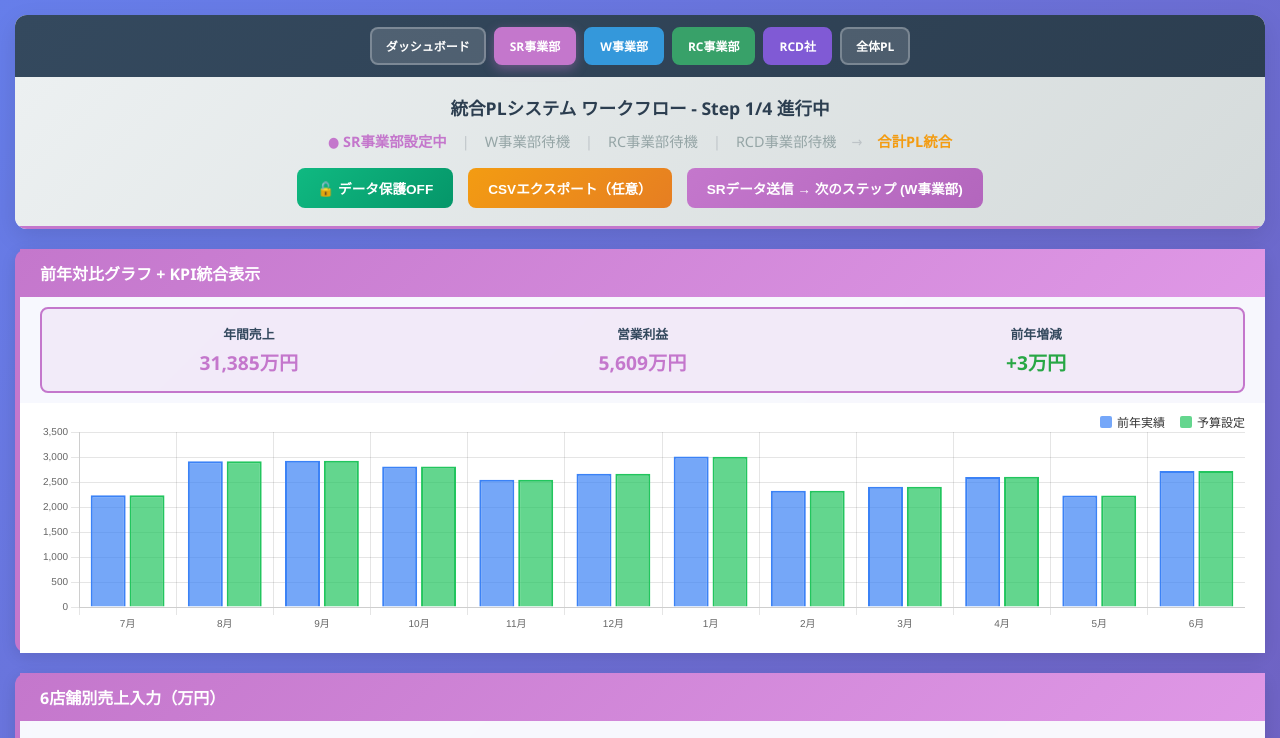
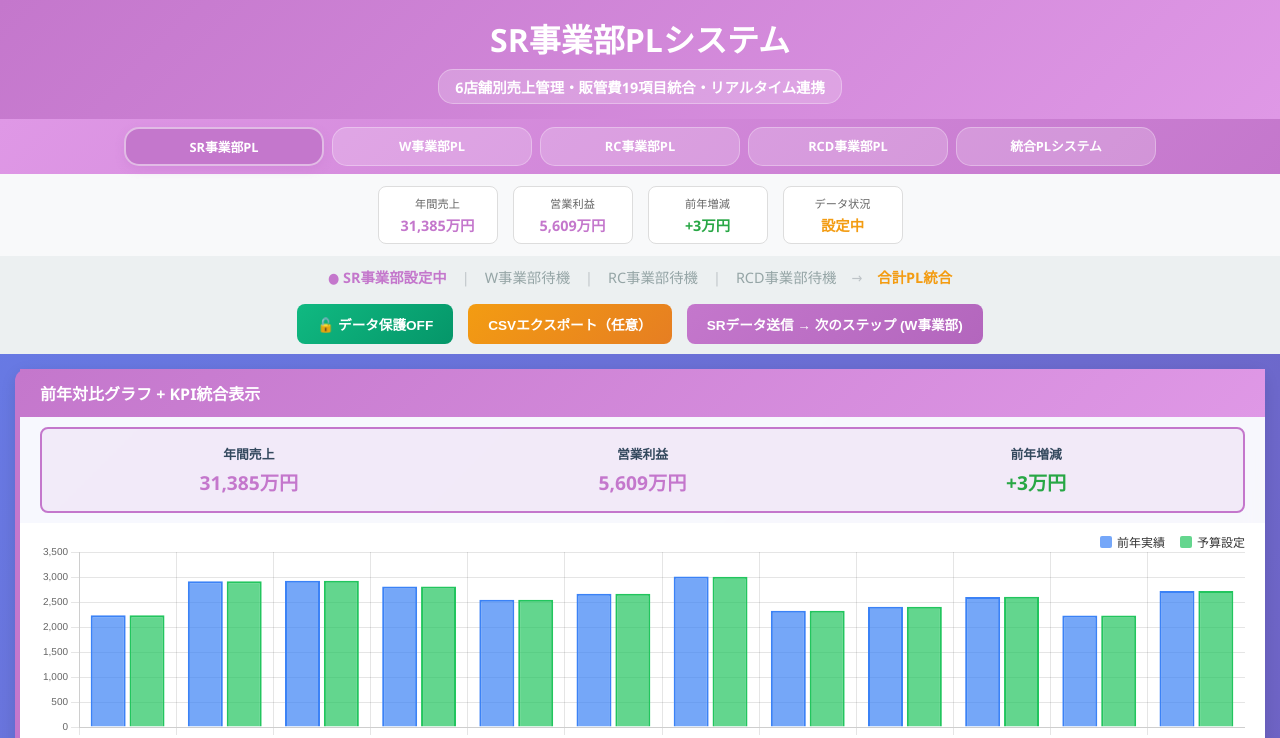
Before and after one commit to ratia-company-pl/rc, a plain HTML site: page department-pl/sr-pl.html in a window 1280 px wide. Shown: the top 738 px of the page. Drawn offline with nearby package versions, Linux system fonts and the light colour scheme.

Commit message:
Update sr-pl.html

```diff
--- a/department-pl/sr-pl.html
+++ b/department-pl/sr-pl.html
@@ -17,6 +17,153 @@
             background: linear-gradient(135deg, #667eea 0%, #764ba2 100%);
             min-height: 100vh;
             color: #333;
+        }
+
+        /* 4行ヘッダー構造 */
+        .header-row1 {
+            background: linear-gradient(135deg, #C477CC 0%, #DF98E6 100%);
+            color: white;
+            padding: 15px 20px;
+            text-align: center;
+        }
+
+        .header-title {
+            font-size: 2em;
+            font-weight: bold;
+            margin-bottom: 8px;
+        }
+
+        .version-info {
+            background: rgba(255, 255, 255, 0.2);
+            color: white;
+            padding: 6px 16px;
+            border-radius: 15px;
+            font-weight: bold;
+            font-size: 0.9em;
+            border: 1px solid rgba(255, 255, 255, 0.3);
+            display: inline-block;
+        }
+
+        /* 2行目: グローバルナビゲーション（5ボタン） */
+        .header-row2 {
+            background: linear-gradient(135deg, #DF98E6 0%, #C477CC 100%);
+            padding: 8px 15px;
+        }
+
+        .nav-container {
+            display: flex;
+            gap: 8px;
+            justify-content: center;
+            flex-wrap: wrap;
+        }
+
+        .btn {
+            flex: 1;
+            min-width: 160px;
+            max-width: 200px;
+            padding: 8px 16px;
+            font-size: 0.8em;
+            border-radius: 15px;
+            font-weight: 600;
+            transition: all 0.3s ease;
+            background: rgba(255, 255, 255, 0.2);
+            color: white;
+            border: 1px solid rgba(255, 255, 255, 0.3);
+            text-decoration: none;
+            text-align: center;
+            cursor: pointer;
+        }
+
+        .btn:hover {
+            background: rgba(255, 255, 255, 0.3);
+            transform: translateY(-1px);
+            color: white;
+            text-decoration: none;
+        }
+
+        /* アクティブボタン（SR事業部） */
+        .btn-active-sr {
+            background: #C477CC !important;
+            box-shadow: 0 4px 8px rgba(196, 119, 204, 0.3);
+            border: 2px solid rgba(255, 255, 255, 0.5) !important;
+        }
+
+        .btn-active-w {
+            background: #3498db !important;
+            box-shadow: 0 4px 8px rgba(52, 152, 219, 0.3);
+        }
+        .btn-active-rc {
+            background: #27ae60 !important;
+            box-shadow: 0 4px 8px rgba(39, 174, 96, 0.3);
+        }
+        .btn-active-rcd {
+            background: #9b59b6 !important;
+            box-shadow: 0 4px 8px rgba(155, 89, 182, 0.3);
+        }
+        .btn-active-unified {
+            background: #f39c12 !important;
+            box-shadow: 0 4px 8px rgba(243, 156, 18, 0.3);
+        }
+
+        /* 3行目: KPIカード */
+        .header-row3 {
+            background: #f8f9fa;
+            padding: 12px 15px;
+        }
+
+        .mini-kpi-container {
+            display: flex;
+            gap: 15px;
+            justify-content: center;
+            flex-wrap: wrap;
+        }
+
+        .mini-kpi {
+            background: white;
+            border-radius: 8px;
+            padding: 8px 12px;
+            border: 1px solid #ddd;
+            min-width: 120px;
+            text-align: center;
+        }
+
+        .mini-kpi-label {
+            font-size: 0.7em;
+            color: #666;
+            margin-bottom: 3px;
+        }
+
+        .mini-kpi-value {
+            font-size: 0.9em;
+            font-weight: bold;
+            color: #C477CC;
+        }
+
+        /* 4行目: 連携ステータス */
+        .header-row4 {
+            background: #ecf0f1;
+            padding: 10px 15px;
+            text-align: center;
+        }
+
+        .workflow-info {
+            font-size: 0.9rem;
+            color: #34495e;
+            text-align: center;
+            line-height: 1.6;
+            display: flex;
+            justify-content: center;
+            align-items: center;
+            flex-wrap: wrap;
+            gap: 5px;
+            margin-bottom: 15px;
+        }
+
+        .workflow-actions {
+            display: flex;
+            justify-content: center;
+            gap: 15px;
+            flex-wrap: wrap;
         }
 
         .container {
@@ -62,89 +209,6 @@
             z-index: 1999;
         }
 
-        /* ヘッダーセクション */
-        .header-section {
-            background: rgba(255, 255, 255, 0.95);
-            backdrop-filter: blur(10px);
-            border-radius: 12px;
-            margin-bottom: 20px;
-            box-shadow: 0 8px 25px rgba(0, 0, 0, 0.1);
-            overflow: hidden;
-        }
-
-        .nav-section {
-            background: linear-gradient(135deg, #34495e 0%, #2c3e50 100%);
-            padding: 12px 20px;
-        }
-
-        .nav-buttons {
-            display: flex;
-            flex-wrap: wrap;
-            gap: 8px;
-            justify-content: center;
-        }
-
-        .btn-nav {
-            padding: 8px 14px;
-            border: 2px solid rgba(255,255,255,0.25);
-            border-radius: 8px;
-            background: rgba(255,255,255,0.15);
-            color: white;
-            text-decoration: none;
-            font-weight: 600;
-            font-size: 0.75rem;
-            transition: all 0.3s ease;
-            white-space: nowrap;
-        }
-
-        .btn-nav:hover {
-            background: rgba(255,255,255,0.25);
-            transform: translateY(-1px);
-        }
-
-        .btn-nav.btn-sr {
-            background: #C477CC;
-            border-color: #C477CC;
-            box-shadow: 0 4px 12px rgba(196, 119, 204, 0.4);
-        }
-        .btn-nav.btn-w { background: #3498db; border-color: #3498db; }
-        .btn-nav.btn-rc { background: #38a169; border-color: #38a169; }
-        .btn-nav.btn-rcd { background: #805ad5; border-color: #805ad5; }
-
-        .workflow-section {
-            background: linear-gradient(135deg, #ecf0f1 0%, #d5dbdb 100%);
-            padding: 18px 20px;
-            border-bottom: 3px solid #C477CC;
-        }
-
-        .workflow-title {
-            font-size: 1.1rem;
-            font-weight: 700;
-            color: #2c3e50;
-            margin-bottom: 10px;
-            text-align: center;
-        }
-
-        .workflow-info {
-            font-size: 0.9rem;
-            color: #34495e;
-            text-align: center;
-            line-height: 1.6;
-            display: flex;
-            justify-content: center;
-            align-items: center;
-            flex-wrap: wrap;
-            gap: 5px;
-            margin-bottom: 15px;
-        }
-
-        .workflow-actions {
-            display: flex;
-            justify-content: center;
-            gap: 15px;
-            flex-wrap: wrap;
-        }
-
         .action-btn {
             padding: 10px 20px;
             border: none;
@@ -584,9 +648,35 @@
 
         /* レスポンシブ対応 */
         @media (max-width: 768px) {
+            .header-row1, .header-row2, .header-row3, .header-row4 {
+                padding: 10px;
+            }
+
+            .header-title {
+                font-size: 1.3em;
+            }
+
+            .nav-container {
+                flex-direction: column;
+                align-items: center;
+            }
+
+            .btn {
+                min-width: 200px;
+                max-width: 300px;
+            }
+
+            .mini-kpi-container {
+                flex-direction: column;
+                align-items: center;
+            }
+
+            .workflow-info {
+                flex-direction: column;
+                gap: 10px;
+            }
+
             .container { padding: 10px; }
-            .nav-buttons { gap: 6px; }
-            .btn-nav { padding: 6px 10px; font-size: 0.7rem; }
             .input-controls { flex-direction: column; align-items: stretch; }
             .preset-buttons { justify-content: center; }
             .settings-inline { justify-content: center; }
@@ -595,22 +685,48 @@
     </style>
 </head>
 <body>
-    <div class="container">
-        <!-- ヘッダーセクション -->
-        <div class="header-section">
-            <div class="nav-section">
-                <div class="nav-buttons">
-                    <a href="../index.html" class="btn-nav">ダッシュボード</a>
-                    <a href="sr-pl.html" class="btn-nav btn-sr">SR事業部</a>
-                    <a href="w-pl.html" class="btn-nav btn-w">W事業部</a>
-                    <a href="rc-pl.html" class="btn-nav btn-rc">RC事業部</a>
-                    <a href="rcd-pl.html" class="btn-nav btn-rcd">RCD社</a>
-                    <a href="../combined-dashboard/index.html" class="btn-nav">全体PL</a>
-                </div>
-            </div>
-
-            <div class="workflow-section">
-                <div class="workflow-title">統合PLシステム ワークフロー - Step 1/4 進行中</div>
+    <!-- 4行ヘッダー構造 -->
+    <!-- 1行目: タイトル -->
+    <div class="header-row1">
+        <h1 class="header-title">SR事業部PLシステム</h1>
+        <div class="version-info">6店舗別売上管理・販管費19項目統合・リアルタイム連携</div>
+    </div>
+
+    <!-- 2行目: グローバルナビゲーション（5ボタン） -->
+    <div class="header-row2">
+        <div class="nav-container">
+            <a href="#" class="btn btn-active-sr">SR事業部PL</a>
+            <a href="w-pl-fixed.html" class="btn">W事業部PL</a>
+            <a href="rc-pl-corrected.html" class="btn">RC事業部PL</a>
+            <a href="rcd-pl-corrected.html" class="btn">RCD事業部PL</a>
+            <a href="enhanced_combined_pl.html" class="btn">統合PLシステム</a>
+        </div>
+    </div>
+
+    <!-- 3行目: KPIカード -->
+    <div class="header-row3">
+        <div class="mini-kpi-container">
+            <div class="mini-kpi">
+                <div class="mini-kpi-label">年間売上</div>
+                <div class="mini-kpi-value" id="mini-annual-total">31,365万円</div>
+            </div>
+            <div class="mini-kpi">
+                <div class="mini-kpi-label">営業利益</div>
+                <div class="mini-kpi-value" id="mini-annual-profit">5,903万円</div>
+            </div>
+            <div class="mini-kpi">
+                <div class="mini-kpi-label">前年増減</div>
+                <div class="mini-kpi-value" id="mini-annual-diff">+1万円</div>
+            </div>
+            <div class="mini-kpi">
+                <div class="mini-kpi-label">データ状況</div>
+                <div class="mini-kpi-value" id="mini-data-status">設定中</div>
+            </div>
+        </div>
+    </div>
+
+    <!-- 4行目: ワークフロー情報 -->
+    <div class="header-row4">
         <div class="workflow-info">
             <span style="color: #C477CC; font-weight: 700;">● SR事業部設定中</span>
             <span style="margin: 0 10px; color: #bdc3c7;">|</span>
@@ -634,8 +750,8 @@
             </button>
         </div>
     </div>
-        </div>
-
+
+    <div class="container">
         <!-- チャート・KPIセクション -->
         <div class="chart-section">
             <div class="chart-header">
@@ -736,7 +852,7 @@
         <!-- 販管費セクション -->
         <div class="expense-section">
             <div class="expense-header">
-                販管費37項目統一表示
+                販管費19項目統一表示
             </div>
             <table class="expense-table">
                 <thead>
@@ -789,7 +905,7 @@
         const months = ['7月', '8月', '9月', '10月', '11月', '12月', '1月', '2月', '3月', '4月', '5月', '6月'];
         let monthlyChart = null;
 
-        // 37項目統一フォーマット定義
+        // 販管費19項目統一フォーマット定義
         const unifiedExpenseItems = [
             { id: 1, name: "人件費統合", srId: 1 },
             { id: 2, name: "法定福利費", srId: 2 },
@@ -809,20 +925,7 @@
             { id: 16, name: "リース料", srId: 16 },
             { id: 17, name: "保険料", srId: 17 },
             { id: 18, name: "支払報酬料", srId: 18 },
-            { id: 19, name: "減価償却費", srId: 19 },
-            { id: 20, name: "役員報酬", srId: null },
-            { id: 21, name: "役員法定福利費", srId: null },
-            { id: 22, name: "管理諸費", srId: null },
-            { id: 23, name: "修繕費", srId: null },
-            { id: 24, name: "車両費", srId: null },
-            { id: 25, name: "租税公課", srId: null },
-            { id: 26, name: "交際費", srId: null },
-            { id: 27, name: "諸会費", srId: null },
-            { id: 28, name: "会議費", srId: null },
-            { id: 29, name: "福利厚生費", srId: null },
-            { id: 30, name: "研修費", srId: null },
-            { id: 31, name: "雑費", srId: null },
-            { id: 32, name: "寄付金", srId: null }
+            { id: 19, name: "減価償却費", srId: 19 }
         ];
 
         // SR販管費19項目定義
@@ -1001,7 +1104,7 @@
                     srData: JSON.parse(JSON.stringify(srData)),
                     protectionState: dataProtectionState.isProtected,
                     timestamp: new Date().toISOString(),
-                    version: 'v2.0'
+                    version: 'v5.0'
                 };
 
                 localStorage.setItem('pl_system_sr_corrected_data', JSON.stringify(storageData));
@@ -1225,7 +1328,7 @@
             tbody.innerHTML = html;
         }
 
-        // 販管費テーブル更新（使用項目のみ表示、CSV用データは全項目保持）
+        // 販管費テーブル更新（19項目のみ表示）
         function updateExpenseTable(expenseDetails) {
             const tbody = document.getElementById('expense-table-body');
             if (!tbody) return;
@@ -1304,6 +1407,7 @@
             };
 
             updateKPIDisplay(annual);
+            updateMiniKPIDisplay(annual);
             updateProfitTable({ monthlyResults });
             updateExpenseTable(expenseDetails);
             updateChart(monthlySales);
@@ -1337,6 +1441,29 @@
             const diffElement = document.getElementById('annual-diff');
             diffElement.textContent = (diff >= 0 ? '+' : '') + formatNumber(diff) + '万円';
             diffElement.style.color = diff >= 0 ? '#28a745' : '#dc3545';
+        }
+
+        // ミニKPI表示更新
+        function updateMiniKPIDisplay(annual) {
+            const refTotal = referenceData.reduce((sum, val) => sum + val, 0);
+            const diff = annual.sales - refTotal;
+
+            document.getElementById('mini-annual-total').textContent = formatNumber(annual.sales) + '万円';
+            document.getElementById('mini-annual-profit').textContent = formatNumber(annual.operatingProfit) + '万円';
+
+            const diffElement = document.getElementById('mini-annual-diff');
+            diffElement.textContent = (diff >= 0 ? '+' : '') + formatNumber(diff) + '万円';
+            diffElement.style.color = diff >= 0 ? '#28a745' : '#dc3545';
+
+            // データ状況更新
+            const statusElement = document.getElementById('mini-data-status');
+            if (dataProtectionState.isProtected) {
+                statusElement.textContent = '保護中';
+                statusElement.style.color = '#28a745';
+            } else {
+                statusElement.textContent = '設定中';
+                statusElement.style.color = '#f39c12';
+            }
         }
 
         // チャート更新
@@ -1379,7 +1506,7 @@
             });
         }
 
-        // CSV出力 - 37項目統一フォーマット
+        // CSV出力 - 統一構造Version 3.0対応
         function exportSRCSV() {
             try {
                 if (!window.srResults) {
@@ -1398,7 +1525,7 @@
                 csvData.push(['売上原価', ...monthlyResults.map(m => m.cogs), monthlyResults.reduce((sum, m) => sum + m.cogs, 0)]);
                 csvData.push(['売上総利益', ...monthlyResults.map(m => m.grossProfit), monthlyResults.reduce((sum, m) => sum + m.grossProfit, 0)]);
 
-                // 37項目統一フォーマット（販管費）
+                // 統一構造19項目（販管費）
                 unifiedExpenseItems.forEach(item => {
                     let monthlyData, annual_expense;
 
@@ -1417,17 +1544,25 @@
                 csvData.push(['販管費合計', ...monthlyResults.map(m => m.totalExpenses), monthlyResults.reduce((sum, m) => sum + m.totalExpenses, 0)]);
                 csvData.push(['営業利益', ...monthlyResults.map(m => m.operatingProfit), annual.operatingProfit]);
 
+                // 統一構造メタデータ
+                csvData.push(['']);
+                csvData.push(['メタデータ']);
+                csvData.push(['部門', 'SR']);
+                csvData.push(['バージョン', '3.0']);
+                csvData.push(['最終更新', new Date().toISOString()]);
+                csvData.push(['人件費計算方式', '売上レンジ別率システム']);
+
                 const csvString = '\uFEFF' + csvData.map(row => row.join(',')).join('\n');
                 const blob = new Blob([csvString], { type: 'text/csv;charset=utf-8;' });
                 const link = document.createElement('a');
                 link.href = URL.createObjectURL(blob);
-                link.download = `SR事業部_統一PL_${new Date().toISOString().split('T')[0]}.csv`;
+                link.download = `SR事業部_統一構造v3.0_${new Date().toISOString().split('T')[0]}.csv`;
                 link.click();
 
                 csvExported = true;
                 updateSendButtonState();
 
-                showNotification('SR事業部統一フォーマット（37項目）PLデータのCSV出力が完了しました。送信準備が整いました！', 'success');
+                showNotification('SR事業部統一フォーマット（19項目）PLデータのCSV出力が完了しました。送信準備が整いました！', 'success');
             } catch (error) {
                 console.error('CSV出力エラー:', error);
                 showNotification('CSV出力でエラーが発生しました: ' + error.message, 'error');
@@ -1444,7 +1579,7 @@
             }
         }
 
-        // CSV必須制約を解除したデータ送信
+        // 統合PLシステム対応データ送信
         function sendDataAndNavigateToNext() {
             if (!window.srResults) {
                 showNotification('先に計算を実行してください。', 'error');
@@ -1454,25 +1589,24 @@
             try {
                 const { monthlyResults, annual, monthlySales, expenseDetails } = window.srResults;
 
+                // 統一構造Version 3.0対応
                 const unifiedData = {
                     metadata: {
                         department: 'SR',
-                        version: '4.0_unified_corrected',
+                        version: '3.0',
                         lastUpdate: new Date().toISOString(),
                         personnelCalculationMethod: 'sales_range_based_rate_system',
                         dataProtectionEnabled: dataProtectionState.isProtected
                     },
                     sales: monthlySales,
                     cogs: monthlyResults.map(m => m.cogs),
-                    personnel: monthlyResults.map(m => m.personnel),
-                    totalExpenses: monthlyResults.map(m => m.totalExpenses),
+                    expenses: expenseDetails,
                     operatingProfit: monthlyResults.map(m => m.operatingProfit),
-                    expenses: expenseDetails,
                     annual: annual,
                     exportedAt: new Date().toISOString()
                 };
 
-                // 修正されたキーで保存（888千円差異問題の解決）
+                // 修正されたキーで保存
                 localStorage.setItem('pl_system_sr_corrected_data', JSON.stringify(unifiedData));
 
                 // データ保護を自動で有効化
@@ -1491,7 +1625,7 @@
 2秒後にW事業部画面に移動します。`, 'success', 5000);
 
                 setTimeout(() => {
-                    window.location.href = 'w-pl.html';
+                    window.location.href = 'w-pl-fixed.html';
                 }, 2000);
 
             } catch (error) {
@@ -1645,11 +1779,11 @@
                     input.addEventListener('input', debounce(updateSRSales, 300));
                 });
 
-                console.log('SR事業部PLシミュレーター完全修正版初期化完了');
+                console.log('SR事業部PLシミュレーター ナビゲーション統一版初期化完了');
 
                 // 初期化完了通知
                 if (!dataRestored) {
-                    showNotification('SR事業部PLシミュレーターが初期化されました。\n\nCSV必須制約を解除しました。\nデータ保護機能が追加されています。', 'success', 2000);
+                    showNotification('SR事業部PLシステムが初期化されました。\n\n統一ナビゲーション機能が追加されています。\n販管費19項目統合対応完了。', 'success', 2000);
                 } else {
                     showNotification('保存されたデータから復元しました。', 'success', 2000);
                 }
```
Lines whose indentation alone changed are shown as unchanged.
